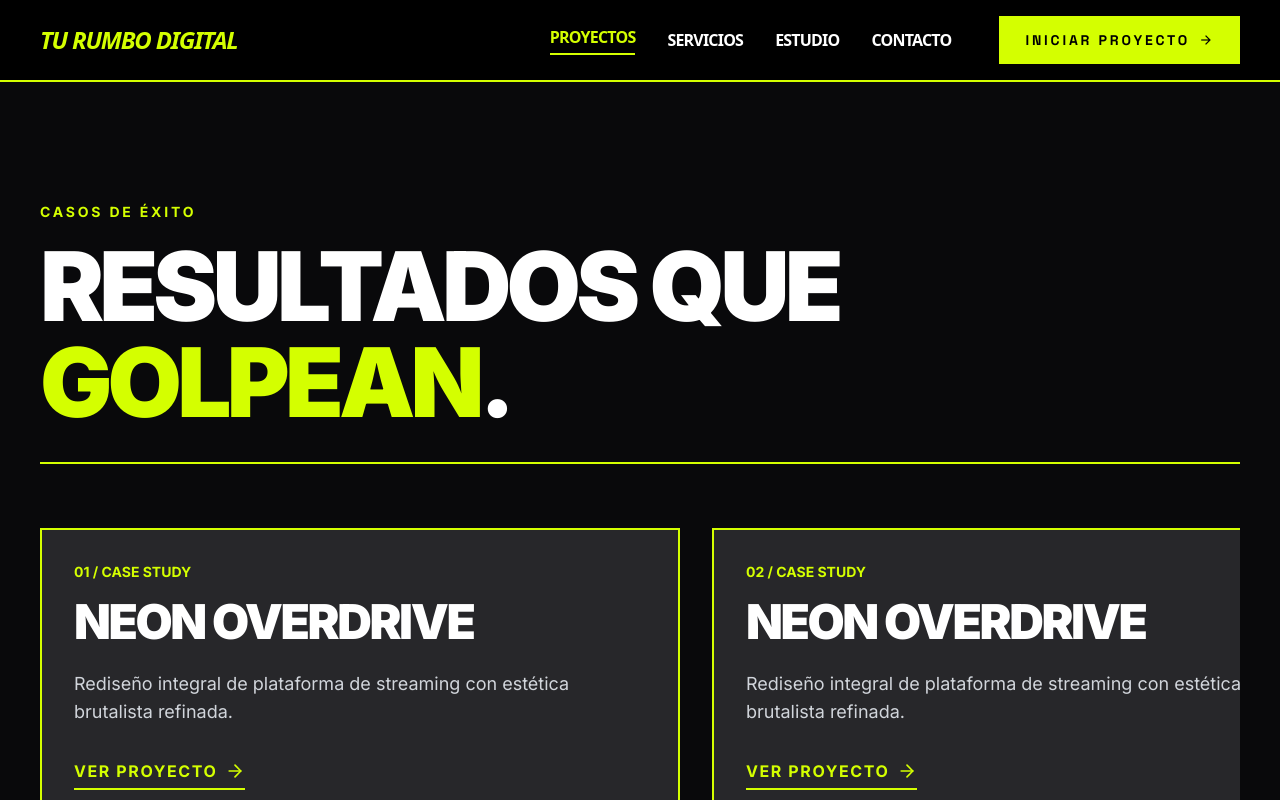
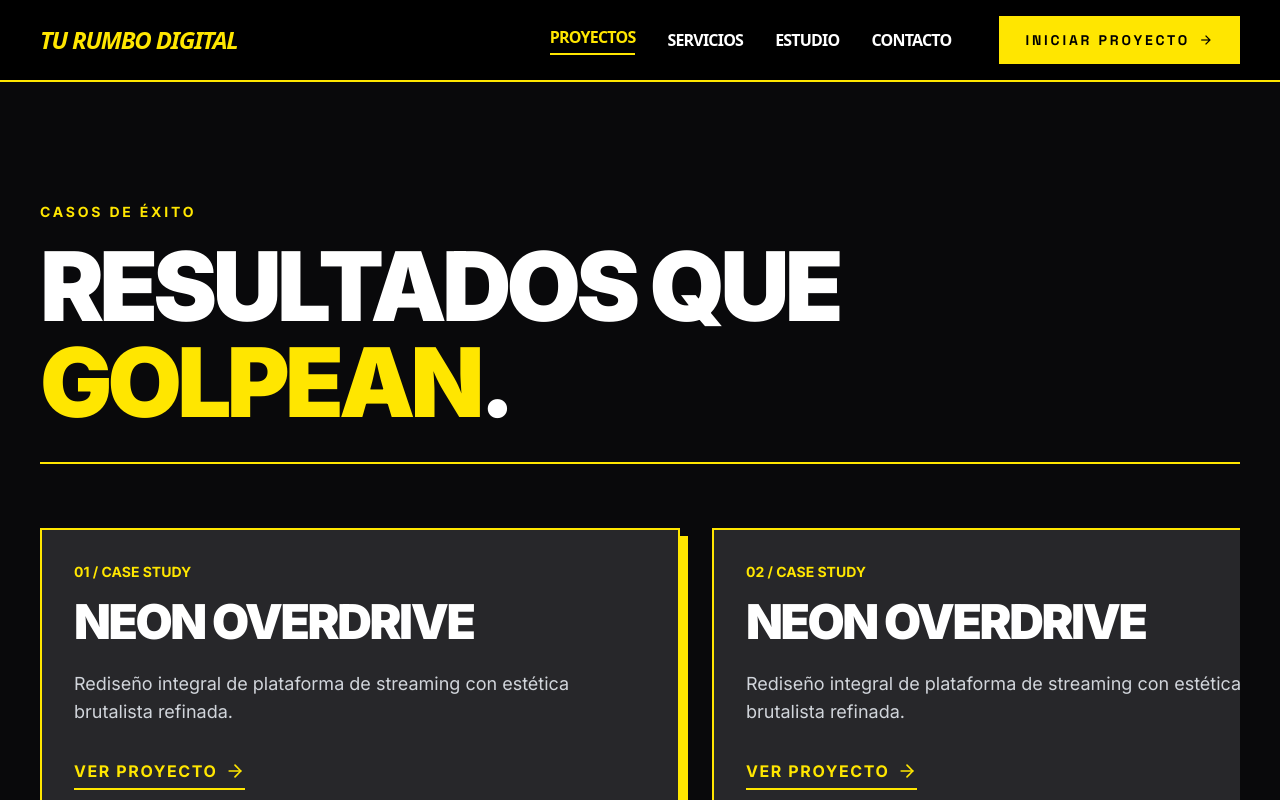
Before and after one commit to yadielmvizcaino-hash/Tu-rumbo-digital, a React (Vite) app: page /galeria in a window 1280 px wide. Shown: the top 800 px of the page. Built offline with nearby package versions, Linux system fonts and the light colour scheme.

Commit message:
color amarillo

```diff
--- a/src/index.css
+++ b/src/index.css
@@ -44,8 +44,11 @@
   .hard-shadow {
     box-shadow: 8px 8px 0px 0px #ffffff;
   }
+  .hard-shadow-yellow {
+    box-shadow: 8px 8px 0px 0px #ffe600;
+  }
   .brutal-border {
-    border: 2px solid #d4ff00;
+    border: 2px solid #ffe600;
   }
   .bg-grid-pattern {
     background-image: linear-gradient(to right, #333535 1px, transparent 1px), linear-gradient(to bottom, #333535 1px, transparent 1px);
--- a/src/pages/Gallery.tsx
+++ b/src/pages/Gallery.tsx
@@ -14,10 +14,10 @@ export default function Gallery() {
         transition={{ duration: 0.5 }}
         className="pt-[120px] pb-24 px-10 bg-zinc-950 text-white font-body-base antialiased"
       >
-        <header className="mb-16 flex flex-col md:flex-row justify-between items-end gap-6 border-b-2 border-[#d4ff00] pb-8">
+        <header className="mb-16 flex flex-col md:flex-row justify-between items-end gap-6 border-b-2 border-[#ffe600] pb-8">
           <div className="max-w-4xl">
-            <span className="text-[#d4ff00] font-bold text-sm uppercase tracking-[0.2em] mb-4 block">CASOS DE ÉXITO</span>
-            <h1 className="text-6xl md:text-8xl font-black uppercase leading-none tracking-tighter">RESULTADOS QUE <span className="text-[#d4ff00]">GOLPEAN</span>.</h1>
+            <span className="text-[#ffe600] font-bold text-sm uppercase tracking-[0.2em] mb-4 block">CASOS DE ÉXITO</span>
+            <h1 className="text-6xl md:text-8xl font-black uppercase leading-none tracking-tighter">RESULTADOS QUE <span className="text-[#ffe600]">GOLPEAN</span>.</h1>
           </div>
         </header>
 
@@ -33,11 +33,11 @@ export default function Gallery() {
                 key={i}
                 className="grid grid-cols-1 gap-12 items-start min-w-[80vw] md:min-w-[50vw] snap-center"
               >
-                <div className="bg-zinc-800 border-2 border-[#d4ff00] p-8 hard-shadow-lime">
-                  <div className="text-[#d4ff00] font-bold text-sm mb-4">0{i} / CASE STUDY</div>
+                <div className="bg-zinc-800 border-2 border-[#ffe600] p-8 hard-shadow-yellow">
+                  <div className="text-[#ffe600] font-bold text-sm mb-4">0{i} / CASE STUDY</div>
                   <h2 className="text-5xl font-black uppercase tracking-tighter mb-6">NEON OVERDRIVE</h2>
                   <p className="text-gray-300 text-lg mb-8">Rediseño integral de plataforma de streaming con estética brutalista refinada.</p>
-                  <button className="text-[#d4ff00] font-bold uppercase tracking-widest flex items-center gap-2 border-b-2 border-[#d4ff00] pb-1 hover:text-white hover:border-white transition-all">
+                  <button className="text-[#ffe600] font-bold uppercase tracking-widest flex items-center gap-2 border-b-2 border-[#ffe600] pb-1 hover:text-white hover:border-white transition-all">
                     VER PROYECTO <ArrowRight className="w-5 h-5" />
                   </button>
                 </div>
--- a/src/pages/Projects.tsx
+++ b/src/pages/Projects.tsx
@@ -18,7 +18,7 @@ export default function Projects() {
           animate={{ x: 0, opacity: 1 }}
           className="text-6xl md:text-8xl font-black uppercase leading-none tracking-tighter mb-16"
         >
-          GALERÍA <span className="text-[#d4ff00] italic">PROYECTOS</span>
+          GALERÍA <span className="text-[#ffe600] italic">PROYECTOS</span>
         </motion.h1>
 
         <motion.div
@@ -27,8 +27,8 @@ export default function Projects() {
             viewport={{ once: true }}
             className="grid grid-cols-1 md:grid-cols-2 gap-10"
         >
-            <div className="aspect-square bg-zinc-800 border-2 border-[#d4ff00] hard-shadow-lime hover:scale-105 transition-transform duration-300"></div>
-            <div className="aspect-square bg-zinc-800 border-2 border-[#d4ff00] hard-shadow-lime hover:scale-105 transition-transform duration-300"></div>
+            <div className="aspect-square bg-zinc-800 border-2 border-[#ffe600] hard-shadow-yellow hover:scale-105 transition-transform duration-300"></div>
+            <div className="aspect-square bg-zinc-800 border-2 border-[#ffe600] hard-shadow-yellow hover:scale-105 transition-transform duration-300"></div>
         </motion.div>
       </motion.main>
 
--- a/src/pages/Services.tsx
+++ b/src/pages/Services.tsx
@@ -25,19 +25,19 @@ export default function Services() {
         className="pt-[120px] pb-24 px-10 bg-zinc-950 text-white min-h-screen antialiased"
       >
         <header className="mb-16">
-          <motion.span variants={itemVariants} className="text-[#d4ff00] font-bold text-lg uppercase tracking-[0.2em] mb-4 block">OUR ARSENAL</motion.span>
-          <motion.h1 variants={itemVariants} className="text-6xl md:text-8xl font-black uppercase leading-none tracking-tighter">SERVICIOS <br/><span className="text-[#d4ff00] italic">RADICALES</span></motion.h1>
+          <motion.span variants={itemVariants} className="text-[#ffe600] font-bold text-lg uppercase tracking-[0.2em] mb-4 block">OUR ARSENAL</motion.span>
+          <motion.h1 variants={itemVariants} className="text-6xl md:text-8xl font-black uppercase leading-none tracking-tighter">SERVICIOS <br/><span className="text-[#ffe600] italic">RADICALES</span></motion.h1>
           <motion.p variants={itemVariants} className="mt-8 text-gray-300 text-xl max-w-lg">Transformamos marcas mediante ejecución visual agresiva y estrategia de alto impacto.</motion.p>
         </header>
 
         <section className="grid grid-cols-1 md:grid-cols-2 gap-10">
-            <motion.div variants={itemVariants} className="border-2 border-zinc-700 p-10 hover:border-[#d4ff00] transition-colors hard-shadow">
-                <Camera className="w-12 h-12 text-[#d4ff00] mb-8" />
+            <motion.div variants={itemVariants} className="border-2 border-zinc-700 p-10 hover:border-[#ffe600] transition-colors hard-shadow">
+                <Camera className="w-12 h-12 text-[#ffe600] mb-8" />
                 <h2 className="text-4xl font-black uppercase tracking-tighter mb-4">FOTOGRAFÍA</h2>
                 <p className="text-gray-400">Captura de producto con iluminación técnica agresiva.</p>
             </motion.div>
-            <motion.div variants={itemVariants} className="border-2 border-zinc-700 p-10 hover:border-[#d4ff00] transition-colors hard-shadow">
-                <Video className="w-12 h-12 text-[#d4ff00] mb-8" />
+            <motion.div variants={itemVariants} className="border-2 border-zinc-700 p-10 hover:border-[#ffe600] transition-colors hard-shadow">
+                <Video className="w-12 h-12 text-[#ffe600] mb-8" />
                 <h2 className="text-4xl font-black uppercase tracking-tighter mb-4">VIDEO REELS</h2>
                 <p className="text-gray-400">Edición cinética y rítmica.</p>
             </motion.div>
--- a/src/pages/Studio.tsx
+++ b/src/pages/Studio.tsx
@@ -19,7 +19,7 @@ export default function Studio() {
             animate={{ x: 0, opacity: 1 }}
             className="text-6xl md:text-8xl font-black uppercase leading-[0.9] tracking-tighter"
           >
-            SOMOS <br/><span className="text-[#d4ff00]">TU RUMBO.</span>
+            SOMOS <br/><span className="text-[#ffe600]">TU RUMBO.</span>
           </motion.h1>
           <motion.p
             initial={{ x: 50, opacity: 0 }}
@@ -34,7 +34,7 @@ export default function Studio() {
           initial={{ y: 50, opacity: 0 }}
           whileInView={{ y: 0, opacity: 1 }}
           viewport={{ once: true }}
-          className="bg-[#d4ff00] text-black p-12 hard-shadow"
+          className="bg-[#ffe600] text-black p-12 hard-shadow"
         >
             <h2 className="text-sm font-bold uppercase tracking-widest mb-4">MANIFIESTO</h2>
             <p className="text-4xl font-black uppercase tracking-tighter leading-tight">El impacto no es un accidente. La belleza sin fuerza es solo decoración.</p>
--- a/tailwind.config.js
+++ b/tailwind.config.js
@@ -6,17 +6,17 @@ export default {
       colors: {
         "inverse-surface": "#e2e2e2",
         "on-tertiary": "#313030",
-        "primary-fixed": "#d4ff00",
+        "primary-fixed": "#ffe600",
         "on-primary-fixed-variant": "#665500",
         "error-container": "#93000a",
         "tertiary-container": "#e5e2e1",
         "surface-variant": "#333535",
         "surface-bright": "#37393a",
         "primary": "#ffffff",
-        "primary-container": "#d4ff00",
+        "primary-container": "#ffe600",
         "surface-container-low": "#1a1c1c",
         "on-primary-fixed": "#332A00",
-        "primary-fixed-dim": "#b3d400",
+        "primary-fixed-dim": "#e6cf00",
         "surface-container-high": "#282a2b",
         "tertiary": "#ffffff",
         "on-error": "#690005",
@@ -32,7 +32,7 @@ export default {
         "secondary-fixed": "#dfe0ff",
         "on-secondary-fixed": "#ffffff",
         "secondary-container": "#0033fe",
-        "surface-tint": "#d4ff00",
+        "surface-tint": "#ffe600",
         "error": "#ffb4ab",
         "on-surface-variant": "#c5c9ac",
         "on-primary": "#332A00",
```
